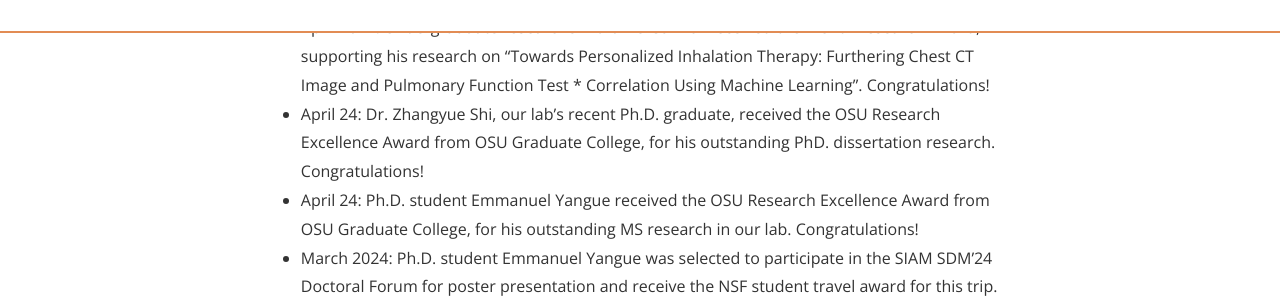
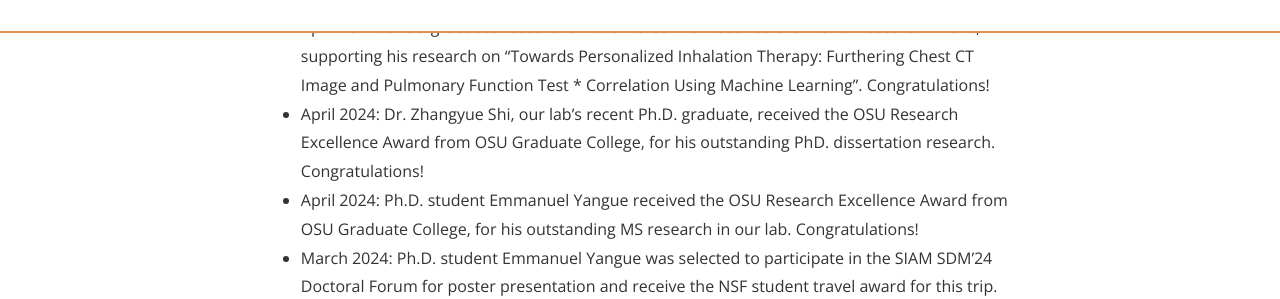
Before and after one commit to stars-laboratory/stars-laboratory.github.io, a Jekyll site: the page built from Gnews.md, in a window 1280 px wide and 900 px high, scrolled down 2690 px. Shown: the part 157-456 px from the top of the window. Built offline with Jekyll 4.4.1, drawn with Linux system fonts in a browser that asks for light colours; nearby versions of some CDN libraries.

Commit message:
Update Gnews.md
Formatting

```diff
--- a/Gnews.md
+++ b/Gnews.md
@@ -47,8 +47,8 @@ October 2024: Our paper “Pseudo Replay-based Class Continual Learning for Onli
 * April 2024: Ph.D. student Boris Oskolkov successfully passed his Ph.D. qualifying exam. Congratulations!
 * April 2024: Ph.D. student Emmanuel Yangue present our research at the SIAM International Conference on Data Mining (SDM25) SDM24 and won the Best Poster Award in the Doctoral Forum. Congratulations!
 * April 2024: Undergraduate researcher Ethan O’Connor received the Wentz Research Award, supporting his research on “Towards Personalized Inhalation Therapy: Furthering Chest CT Image and Pulmonary Function Test * Correlation Using Machine Learning”. Congratulations!
-* April 24: Dr. Zhangyue Shi, our lab’s recent Ph.D. graduate, received the OSU Research Excellence Award from OSU Graduate College, for his outstanding PhD. dissertation research. Congratulations!
-* April 24: Ph.D. student Emmanuel Yangue received the OSU Research Excellence Award from OSU Graduate College, for his outstanding MS research in our lab. Congratulations!
+* April 2024: Dr. Zhangyue Shi, our lab’s recent Ph.D. graduate, received the OSU Research Excellence Award from OSU Graduate College, for his outstanding PhD. dissertation research. Congratulations!
+* April 2024: Ph.D. student Emmanuel Yangue received the OSU Research Excellence Award from OSU Graduate College, for his outstanding MS research in our lab. Congratulations!
 * March 2024: Ph.D. student Emmanuel Yangue was selected to participate in the SIAM SDM’24 Doctoral Forum for poster presentation and receive the NSF student travel award for this trip. Congratulations!
 * March 2024: Undergraduate Researcher Jacob O’Hara presented his research poster at the 2024 Research Day at Capitol. This event is to highlight the exceptional undergraduate research going on across the state of Oklahoma.
 * March 2024: Our paper “Diffusion Generative Model-Based Learning for Smart Layer-Wise Monitoring of Additive Manufacturing” has been accepted by the ASME Journal of Computing and Information Science in Engineering (JCISE).
```
